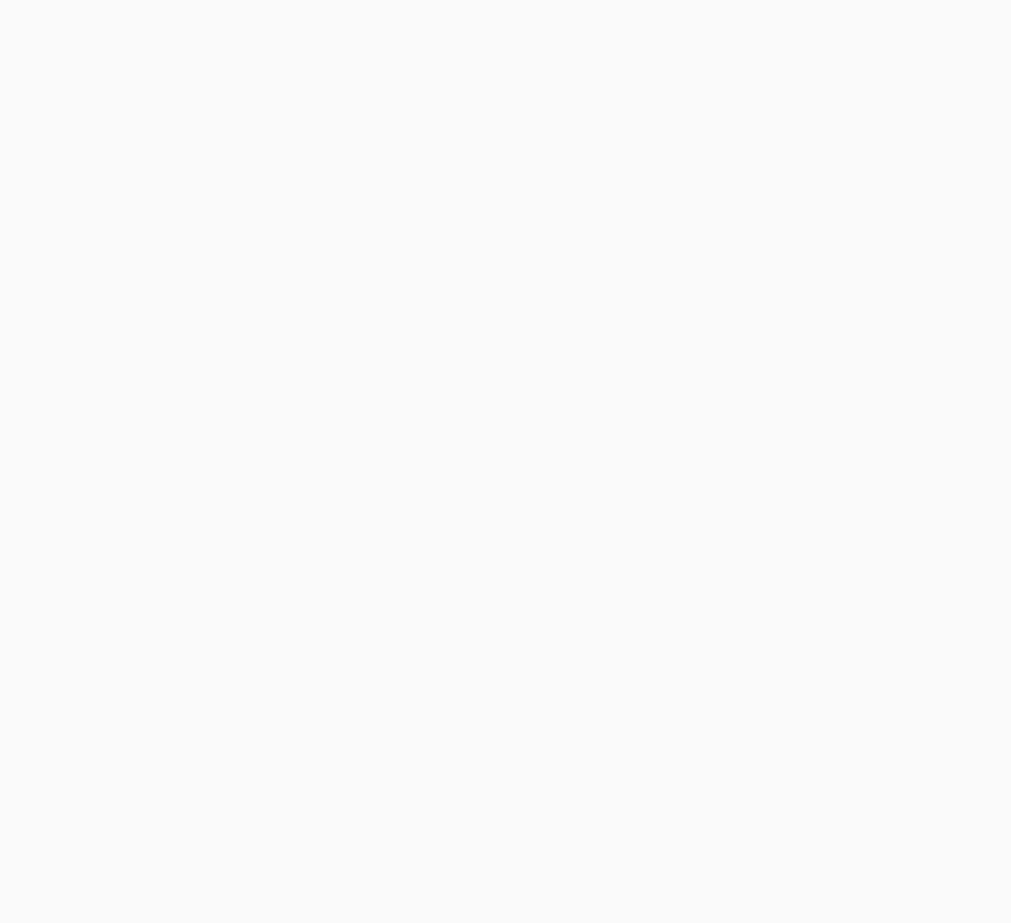
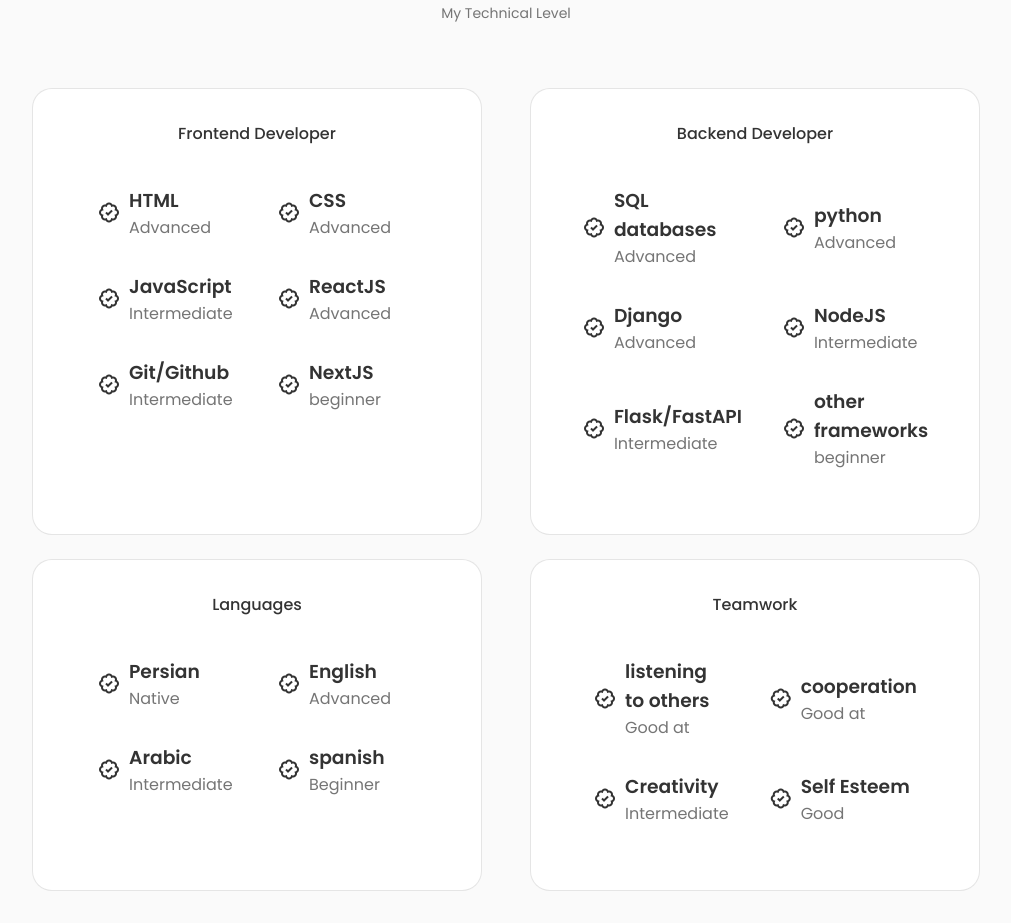
Before and after one commit to mhmdjavad-cs/react-resume, a React (Create React App) app: page / in a window 1280 px wide. Shown: the part 1700-2623 px from the top of the page, without its empty margins (134-1145 px from the left). Before the commit the page ends 1708 px from the top, so only its background shows below. Built offline with nearby package versions, Linux system fonts and the light colour scheme.

Commit message:
I also added the skills that i have

```diff
--- /dev/null
+++ b/src/components/skills/Backend.jsx
@@ -0,0 +1,81 @@
+
+
+
+
+function Backend(){
+
+
+    return(
+
+        <div className="skills__content">
+
+            <h3 className="skills__title">Backend Developer</h3>
+
+
+
+            <div className="skills__box">
+
+
+                <div className="skills__data">
+                    <i class="bx bx-badge-check"></i>
+                    <div>
+                        <h3 className="skills__name">SQL databases</h3>
+                        <span className="skills__level">Advanced</span>
+                    </div>
+                </div>
+
+
+                <div className="skills__data">
+                    <i class="bx bx-badge-check"></i>
+                    <div>
+                        <h3 className="skills__name">python</h3>
+                        <span className="skills__level">Advanced</span>
+                    </div>
+                </div>
+
+                <div className="skills__data">
+                    <i class="bx bx-badge-check"></i>
+                    <div>
+                        <h3 className="skills__name">Django</h3>
+                        <span className="skills__level">Advanced</span>
+                    </div>
+                </div>
+
+                <div className="skills__data">
+                    <i class="bx bx-badge-check"></i>
+                    <div>
+                        <h3 className="skills__name">NodeJS</h3>
+                        <span className="skills__level">Intermediate</span>
+                    </div>
+                </div>
+
+
+                <div className="skills__data">
+                    <i class="bx bx-badge-check"></i>
+                    <div>
+                        <h3 className="skills__name">Flask/FastAPI</h3>
+                        <span className="skills__level">Intermediate</span>
+                    </div>
+                </div>
+
+                <div className="skills__data">
+                    <i class="bx bx-badge-check"></i>
+                    <div>
+                        <h3 className="skills__name">other frameworks</h3>
+                        <span className="skills__level">beginner</span>
+                    </div>
+                </div>
+
+
+            </div>
+
+        </div>
+
+    )
+
+
+
+}
+
+
+export default Backend
--- /dev/null
+++ b/src/components/skills/Frontend.jsx
@@ -0,0 +1,81 @@
+
+
+
+
+function Frontend(){
+
+
+    return(
+
+        <div className="skills__content">
+
+            <h3 className="skills__title">Frontend Developer</h3>
+
+
+
+            <div className="skills__box">
+
+
+                <div className="skills__data">
+                    <i class="bx bx-badge-check"></i>
+                    <div>
+                        <h3 className="skills__name">HTML</h3>
+                        <span className="skills__level">Advanced</span>
+                    </div>
+                </div>
+
+
+                <div className="skills__data">
+                    <i class="bx bx-badge-check"></i>
+                    <div>
+                        <h3 className="skills__name">CSS</h3>
+                        <span className="skills__level">Advanced</span>
+                    </div>
+                </div>
+
+                <div className="skills__data">
+                    <i class="bx bx-badge-check"></i>
+                    <div>
+                        <h3 className="skills__name">JavaScript</h3>
+                        <span className="skills__level">Intermediate</span>
+                    </div>
+                </div>
+
+                <div className="skills__data">
+                    <i class="bx bx-badge-check"></i>
+                    <div>
+                        <h3 className="skills__name">ReactJS</h3>
+                        <span className="skills__level">Advanced</span>
+                    </div>
+                </div>
+
+
+                <div className="skills__data">
+                    <i class="bx bx-badge-check"></i>
+                    <div>
+                        <h3 className="skills__name">Git/Github</h3>
+                        <span className="skills__level">Intermediate</span>
+                    </div>
+                </div>
+
+                <div className="skills__data">
+                    <i class="bx bx-badge-check"></i>
+                    <div>
+                        <h3 className="skills__name">NextJS</h3>
+                        <span className="skills__level">beginner</span>
+                    </div>
+                </div>
+
+
+            </div>
+
+        </div>
+
+    )
+
+
+
+}
+
+
+export default Frontend
--- /dev/null
+++ b/src/components/skills/Languages.jsx
@@ -0,0 +1,66 @@
+
+
+
+
+function Languages(){
+
+
+    return(
+
+        <div className="skills__content">
+
+            <h3 className="skills__title">Languages</h3>
+
+
+
+            <div className="skills__box">
+
+
+                <div className="skills__data">
+                    <i class="bx bx-badge-check"></i>
+                    <div>
+                        <h3 className="skills__name">Persian</h3>
+                        <span className="skills__level">Native</span>
+                    </div>
+                </div>
+
+
+                <div className="skills__data">
+                    <i class="bx bx-badge-check"></i>
+                    <div>
+                        <h3 className="skills__name">English</h3>
+                        <span className="skills__level">Advanced</span>
+                    </div>
+                </div>
+
+                <div className="skills__data">
+                    <i class="bx bx-badge-check"></i>
+                    <div>
+                        <h3 className="skills__name">Arabic</h3>
+                        <span className="skills__level">Intermediate</span>
+                    </div>
+                </div>
+
+                <div className="skills__data">
+                    <i class="bx bx-badge-check"></i>
+                    <div>
+                        <h3 className="skills__name">spanish</h3>
+                        <span className="skills__level">Beginner</span>
+                    </div>
+                </div>
+
+
+
+
+            </div>
+
+        </div>
+
+    )
+
+
+
+}
+
+
+export default Languages
--- a/src/components/skills/Skills.jsx
+++ b/src/components/skills/Skills.jsx
@@ -1,4 +1,8 @@
 import '../../css/skills.css'
+import Backend from './Backend'
+import Frontend from './Frontend'
+import Languages from './Languages'
+import Teamwork from './Teamwork'
 
 
 
@@ -14,7 +18,14 @@
             </h2>
             <span className="section__subtitle">My Technical Level</span>
 
+            <div className="skills__container container grid">
 
+               <Frontend/>
+               <Backend/>
+               <Languages/>
+               <Teamwork/>
+
+            </div>
 
 
         </section>
--- /dev/null
+++ b/src/components/skills/Teamwork.jsx
@@ -0,0 +1,66 @@
+
+
+
+
+function Teamwork(){
+
+
+    return(
+
+        <div className="skills__content">
+
+            <h3 className="skills__title">Teamwork</h3>
+
+
+
+            <div className="skills__box">
+
+
+                <div className="skills__data">
+                    <i class="bx bx-badge-check"></i>
+                    <div>
+                        <h3 className="skills__name">listening to others</h3>
+                        <span className="skills__level">Good at</span>
+                    </div>
+                </div>
+
+
+                <div className="skills__data">
+                    <i class="bx bx-badge-check"></i>
+                    <div>
+                        <h3 className="skills__name">cooperation</h3>
+                        <span className="skills__level">Good at</span>
+                    </div>
+                </div>
+
+                <div className="skills__data">
+                    <i class="bx bx-badge-check"></i>
+                    <div>
+                        <h3 className="skills__name">Creativity</h3>
+                        <span className="skills__level">Intermediate</span>
+                    </div>
+                </div>
+
+                <div className="skills__data">
+                    <i class="bx bx-badge-check"></i>
+                    <div>
+                        <h3 className="skills__name">Self Esteem</h3>
+                        <span className="skills__level">Good</span>
+                    </div>
+                </div>
+
+
+
+
+            </div>
+
+        </div>
+
+    )
+
+
+
+}
+
+
+export default Teamwork
--- a/src/css/skills.css
+++ b/src/css/skills.css
@@ -0,0 +1,83 @@
+
+#skills{
+    margin-top: 7rem;
+}
+
+.skills__container{
+    grid-template-columns: repeat(2, 450px);
+    column-gap: 3rem;
+    justify-content: center;
+}
+
+.skills__content{
+    background-color: var(--container-color);
+    border: 1px solid rgba(0, 0, 0, 0.1);
+    padding: 2rem 4rem;
+    border-radius: 1.25rem;
+}
+
+
+
+.skills__title{
+    font-size: var(--normal-font-size);
+    font-weight: var(--font-medium);
+    text-align: center;
+    margin-bottom: 2.5rem;
+}
+
+
+.skills__box{
+    display: grid;
+    grid-template-columns: repeat(2, 1fr);
+    justify-content: center;
+    column-gap: 2.5rem;
+    flex-direction: column;
+}
+
+
+.skills__data{
+    display: flex;
+    column-gap: 0.5rem;
+    align-items: center;
+    margin-bottom: 2rem;
+}
+
+.skills__data .bx-badge-check{
+    font-size: 1.5rem;
+    color: var(--title-color)
+
+}
+
+
+
+
+
+
+
+@media screen and (max-width: 992px){
+    .skills__container{
+        grid-template-columns: repeat(2, 350px);
+        column-gap: 1rem;
+        justify-content: center;
+    }
+}
+
+@media screen and (max-width: 768px) {
+    .skills__container{
+        grid-template-columns: repeat(1, 400px);
+        column-gap: 1rem;
+        justify-content: center;
+    }
+}
+
+@media screen and (max-width: 576px) {
+}
+
+@media screen and (max-width: 460px) {
+    .skills__container{
+        grid-template-columns: repeat(1, 350px);
+        column-gap: 1rem;
+        justify-content: center;
+    }
+
+}
```
